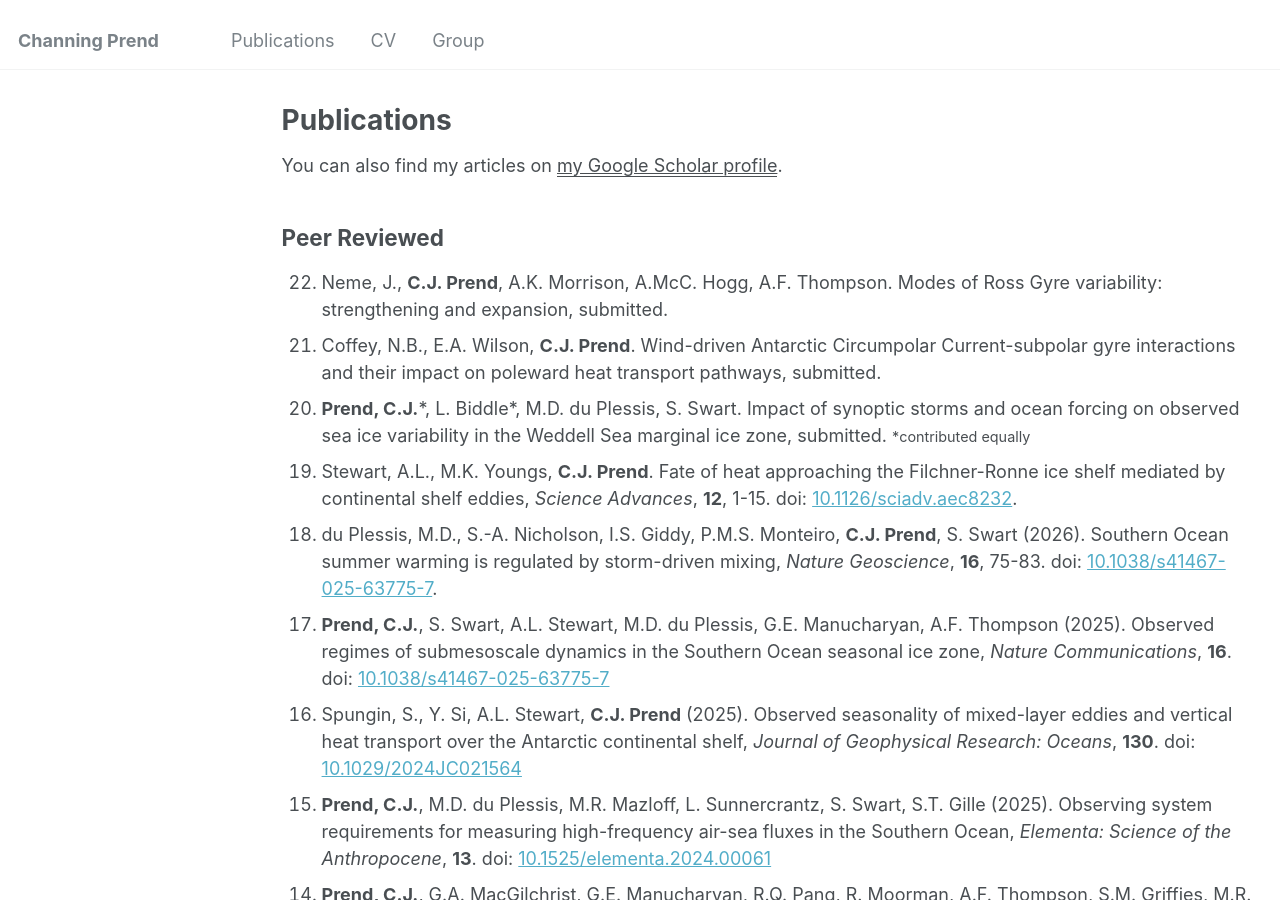
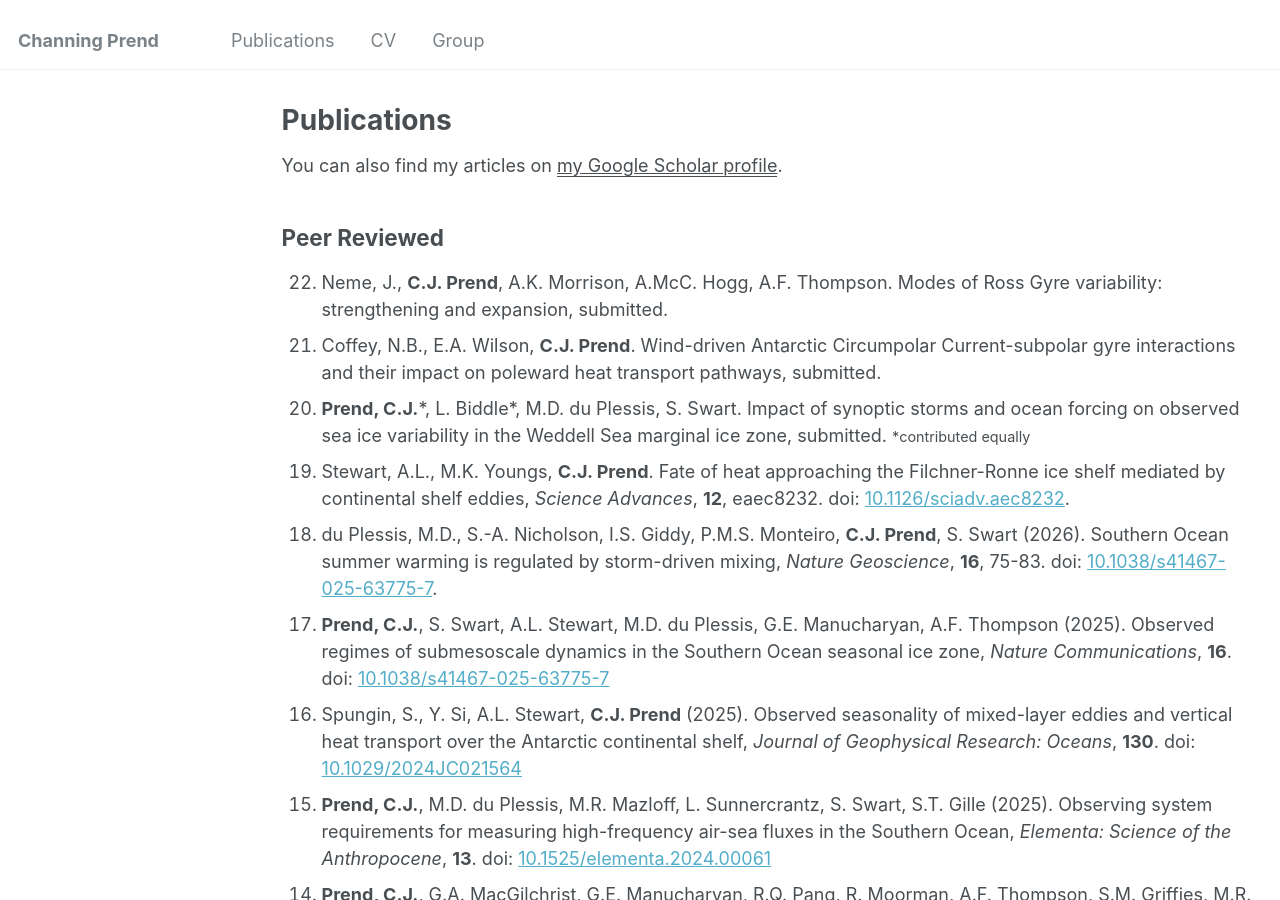
Before and after one commit to cprend/cprend.github.io, a Jekyll site: the page built from _pages/publications.md, in a window 1280 px wide and 900 px high. Built offline with Jekyll 4.4.1, drawn with Linux system fonts in a browser that asks for light colours.

Commit message:
Update publications.md

```diff
--- a/_pages/publications.md
+++ b/_pages/publications.md
@@ -12,7 +12,7 @@
   <li>Neme, J., <b>C.J. Prend</b>, A.K. Morrison, A.McC. Hogg, A.F. Thompson. Modes of Ross Gyre variability: strengthening and expansion, submitted.</li>
   <li>Coffey, N.B., E.A. Wilson, <b>C.J. Prend</b>. Wind-driven Antarctic Circumpolar Current-subpolar gyre interactions and their impact on poleward heat transport pathways, submitted.</li>
   <li><b>Prend, C.J.</b>*, L. Biddle*, M.D. du Plessis, S. Swart. Impact of synoptic storms and ocean forcing on observed sea ice variability in the Weddell Sea marginal ice zone, submitted. <span style="font-size: 0.8em;">*contributed equally</span></li>
-  <li>Stewart, A.L., M.K. Youngs, <b>C.J. Prend</b>. Fate of heat approaching the Filchner-Ronne ice shelf mediated by continental shelf eddies, <em>Science Advances</em>, <b>12</b>, 1-15. doi: <a href="https://www.science.org/doi/10.1126/sciadv.aec8232">10.1126/sciadv.aec8232</a>.</li>
+  <li>Stewart, A.L., M.K. Youngs, <b>C.J. Prend</b>. Fate of heat approaching the Filchner-Ronne ice shelf mediated by continental shelf eddies, <em>Science Advances</em>, <b>12</b>, eaec8232. doi: <a href="https://www.science.org/doi/10.1126/sciadv.aec8232">10.1126/sciadv.aec8232</a>.</li>
   <li>du Plessis, M.D., S.-A. Nicholson, I.S. Giddy, P.M.S. Monteiro, <b>C.J. Prend</b>, S. Swart (2026). Southern Ocean summer warming is regulated by storm-driven mixing, <em>Nature Geoscience</em>, <b>16</b>, 75-83. doi: <a href="https://www.nature.com/articles/s41561-025-01857-3">10.1038/s41467-025-63775-7</a>.</li>
   <li><b>Prend, C.J.</b>, S. Swart, A.L. Stewart, M.D. du Plessis, G.E. Manucharyan, A.F. Thompson (2025). Observed regimes of submesoscale dynamics in the Southern Ocean seasonal ice zone, <em>Nature Communications</em>, <b>16</b>. doi: <a href="https://www.nature.com/articles/s41467-025-63775-7">10.1038/s41467-025-63775-7</a></li>
   <li>Spungin, S., Y. Si, A.L. Stewart, <b>C.J. Prend</b> (2025). Observed seasonality of mixed-layer eddies and vertical heat transport over the Antarctic continental shelf, <em>Journal of Geophysical Research: Oceans</em>, <b>130</b>. doi: <a href="https://agupubs.onlinelibrary.wiley.com/doi/10.1029/2024JC021564">10.1029/2024JC021564</a></li>
```
